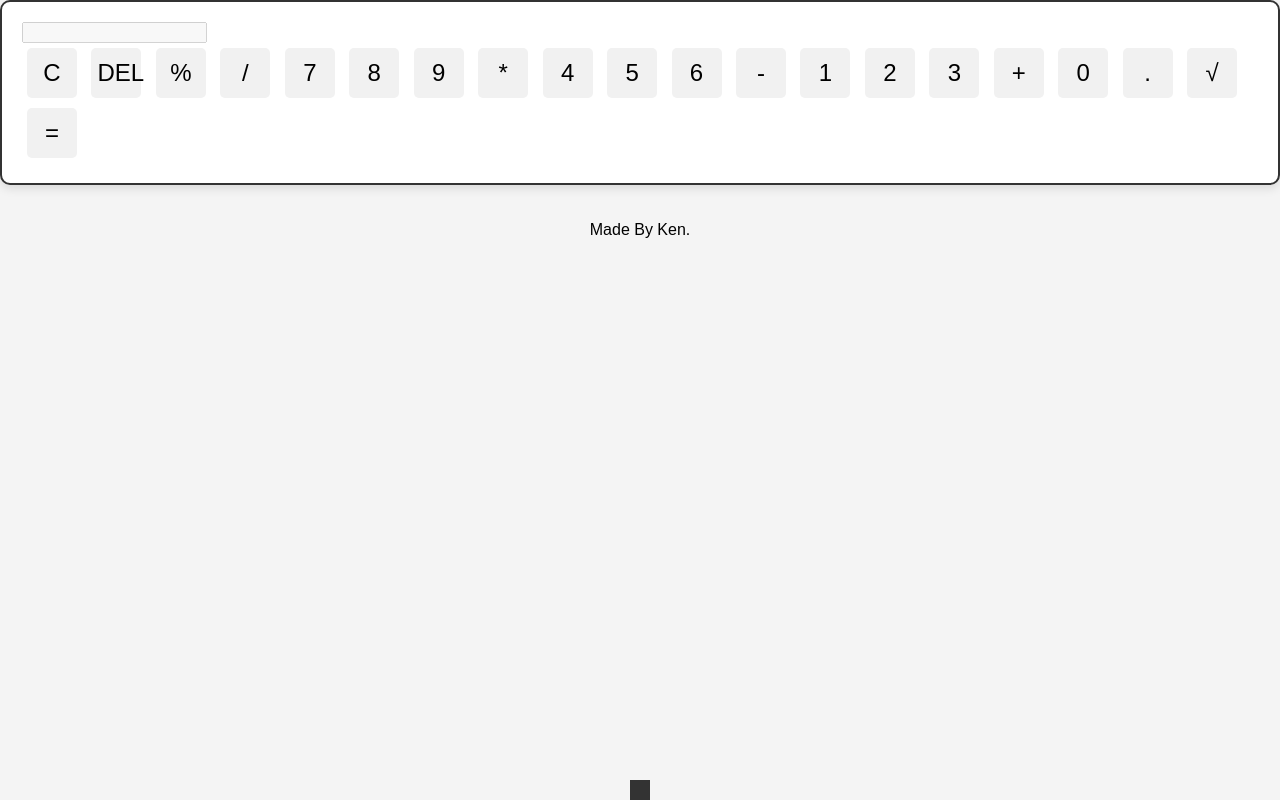
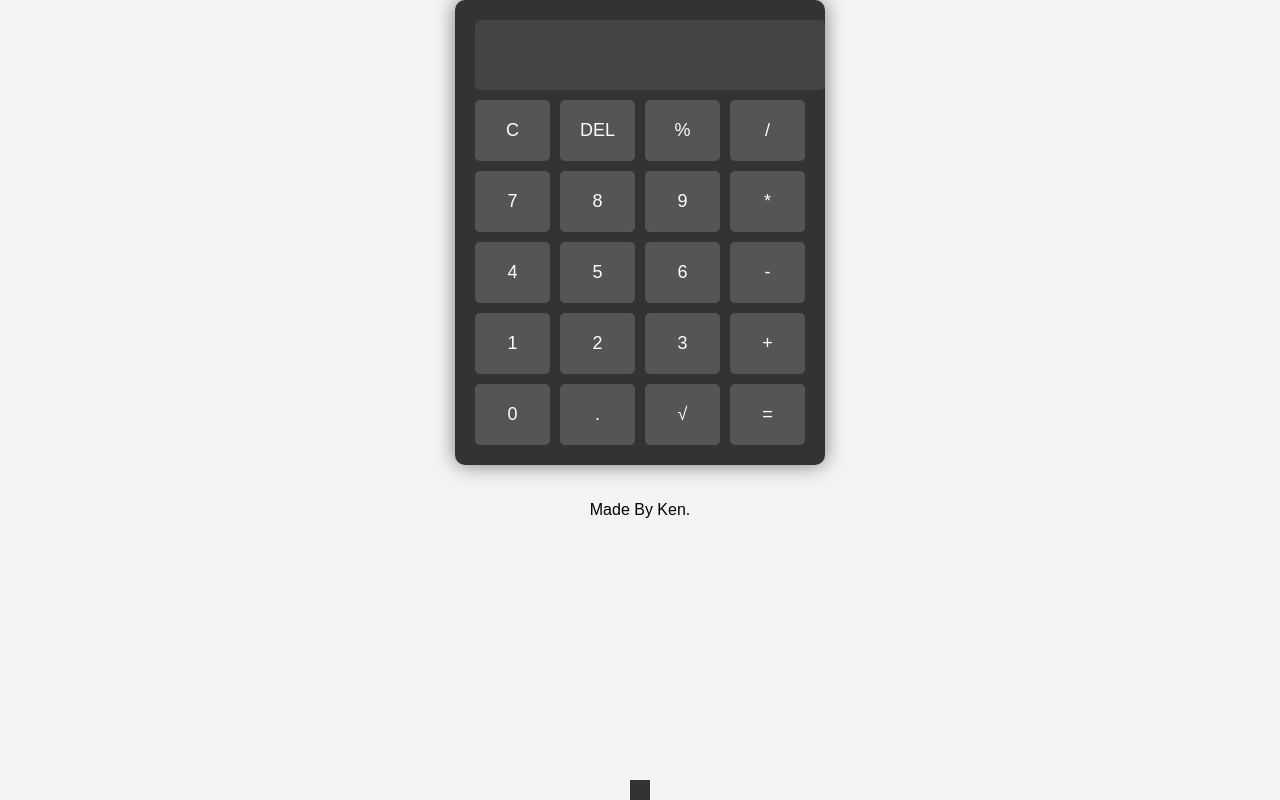
Before and after one commit to Kennnooo/Simple-Calculator, a plain HTML site: page index.html in a window 1280 px wide. Drawn offline with Linux system fonts and the light colour scheme.

Commit message:
Update styles.css

```diff
--- a/styles.css
+++ b/styles.css
@@ -1,47 +1,54 @@
 body {
-    font-family: Arial, sans-serif;
   display: flex;
   justify-content: center;
   align-items: center;
   height: 100vh;
   margin: 0;
   background-color: #f4f4f4;
+  font-family: Arial, sans-serif;
 }
 
 .calculator {
-    border: 2px solid #333;
+  background-color: #333;
+  padding: 20px;
   border-radius: 10px;
-    padding: 20px;
-    background-color: #fff;
-    box-shadow: 0 4px 10px rgba(0, 0, 0, 0.1);
+  box-shadow: 0 0 20px rgba(0, 0, 0, 0.5);
 }
 
-.display {
+#display {
   width: 100%;
+  height: 50px;
+  font-size: 24px;
+  text-align: right;
   padding: 10px;
-    font-size: 2em;
-    margin-bottom: 20px;
-    text-align: right;
-    border: 2px solid #333;
+  margin-bottom: 10px;
+  border: none;
   border-radius: 5px;
+  background-color: #444;
+  color: #fff;
 }
 
-.buttons button {
-    width: 50px;
-    height: 50px;
-    margin: 5px;
-    font-size: 1.5em;
+.buttons {
+  display: grid;
+  grid-template-columns: repeat(4, 1fr);
+  gap: 10px;
+}
+
+button {
+  padding: 20px;
+  font-size: 18px;
   border: none;
   border-radius: 5px;
-    background-color: #f1f1f1;
+  background-color: #555;
+  color: #fff;
   cursor: pointer;
-    transition: background-color 0.2s;
+  transition: background-color 0.3s;
 }
 
-.buttons button:hover {
-    background-color: #ddd;
+button:hover {
+  background-color: #777;
 }
 
-.buttons button:active {
-    background-color: #ccc;
+button:active {
+  background-color: #999;
 }
```
Lines whose indentation alone changed are shown as unchanged.
